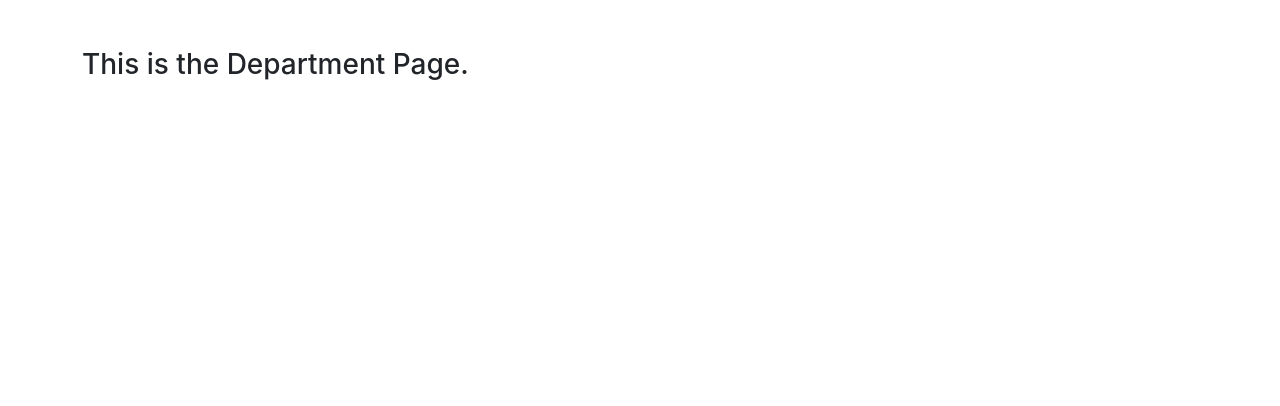
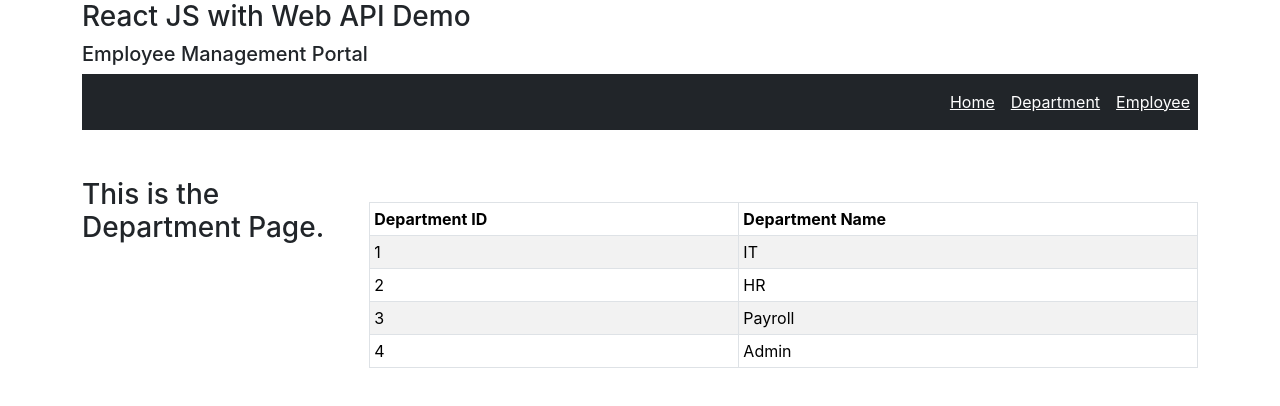
Before and after one commit to MariaLiu20/basic-web-app, a React (Create React App) app: page /department in a window 1280 px wide. Shown: the top 406 px of the page. Built offline with nearby package versions, Linux system fonts and the light colour scheme.

Commit message:
feat: create NavBar component

```diff
--- a/src/App.js
+++ b/src/App.js
@@ -4,6 +4,7 @@ import { Home } from './components/Home'
 import { Department } from './components/Department';
 import { Employee } from './components/Employee';
 import { BrowserRouter, Route, Routes } from 'react-router-dom';
+import { NavBar } from './components/NavBar';
 
 function App() {
   const handleClick = () => {
@@ -12,6 +13,13 @@ function App() {
   return (
     <BrowserRouter>
       <div className="container">
+        <h3 classname="m-3 d-flex justify-content-center">
+          React JS with Web API Demo
+        </h3>
+        <h5 classname="m-3 d-flex justify-content-center">
+          Employee Management Portal
+        </h5>
+        <NavBar/>
         <Routes>
           <Route path='/' Component={Home} exact/>
           <Route path='/department' Component={Department} exact/>
--- a/src/components/Department.jsx
+++ b/src/components/Department.jsx
@@ -1,7 +1,30 @@
+import {Table} from 'react-bootstrap';
+import { useState } from 'react';
+
 export const Department = () => {
+    const [deps, setDeps] = useState([{DepartmentID: 1, DepartmentName: "IT"},
+            {DepartmentID: 2, DepartmentName: "HR"},
+            {DepartmentID: 3, DepartmentName: "Payroll"},
+            {DepartmentID: 4, DepartmentName: "Admin"}]);
+
     return (
         <div className="mt-5 d-flex justify-content-left">
             <h3>This is the Department Page.</h3>
+            <Table className="mt-4" striped bordered hover size="sm">
+                <thead>
+                    <tr>
+                        <th>Department ID</th>
+                        <th>Department Name</th>
+                    </tr>
+                </thead>
+                <tbody>
+                    {deps.map(dep =>
+                        <tr key={dep.DepartmentID}>
+                            <td>{dep.DepartmentID}</td>
+                            <td>{dep.DepartmentName}</td>
+                        </tr>)}
+                </tbody>
+            </Table>
         </div>
     )
 }
--- /dev/null
+++ b/src/components/NavBar.jsx
@@ -0,0 +1,16 @@
+import {NavLink} from 'react-router-dom';
+import { Navbar, Nav } from 'react-bootstrap';
+
+export const NavBar = () => {
+    return (
+        <Navbar bg="dark" expand="lg">
+            <Navbar.Toggle aria-controls="basic-navbar-nav" />
+            <Navbar.Collapse id="basic-navbar-nav"/>
+            <Nav>
+                <NavLink className="d-inline p-2 bg-dark text-white" to="/">Home</NavLink>
+                <NavLink className="d-inline p-2 bg-dark text-white" to="/department">Department</NavLink>
+                <NavLink className="d-inline p-2 bg-dark text-white" to="/employee">Employee</NavLink>
+            </Nav>
+        </Navbar>
+    )
+}
```
